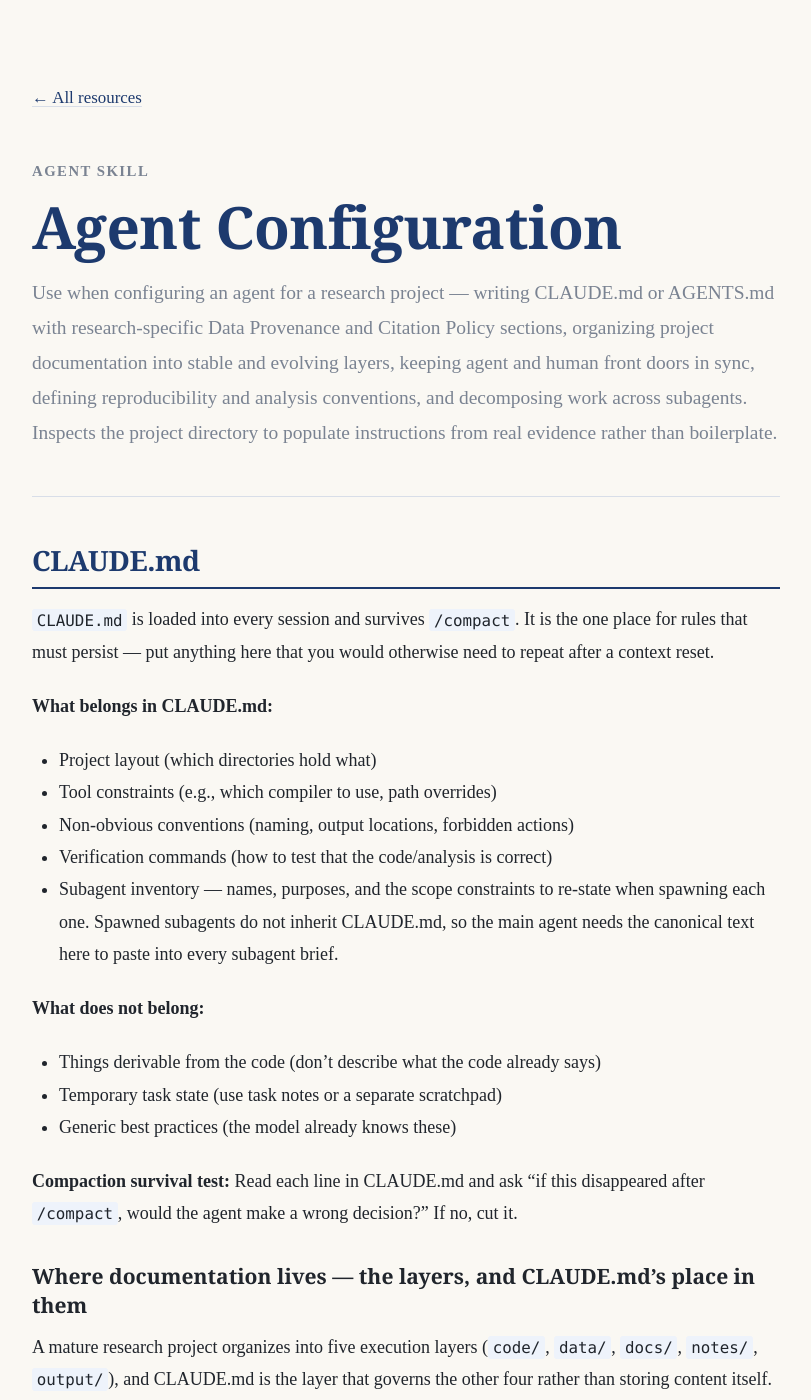
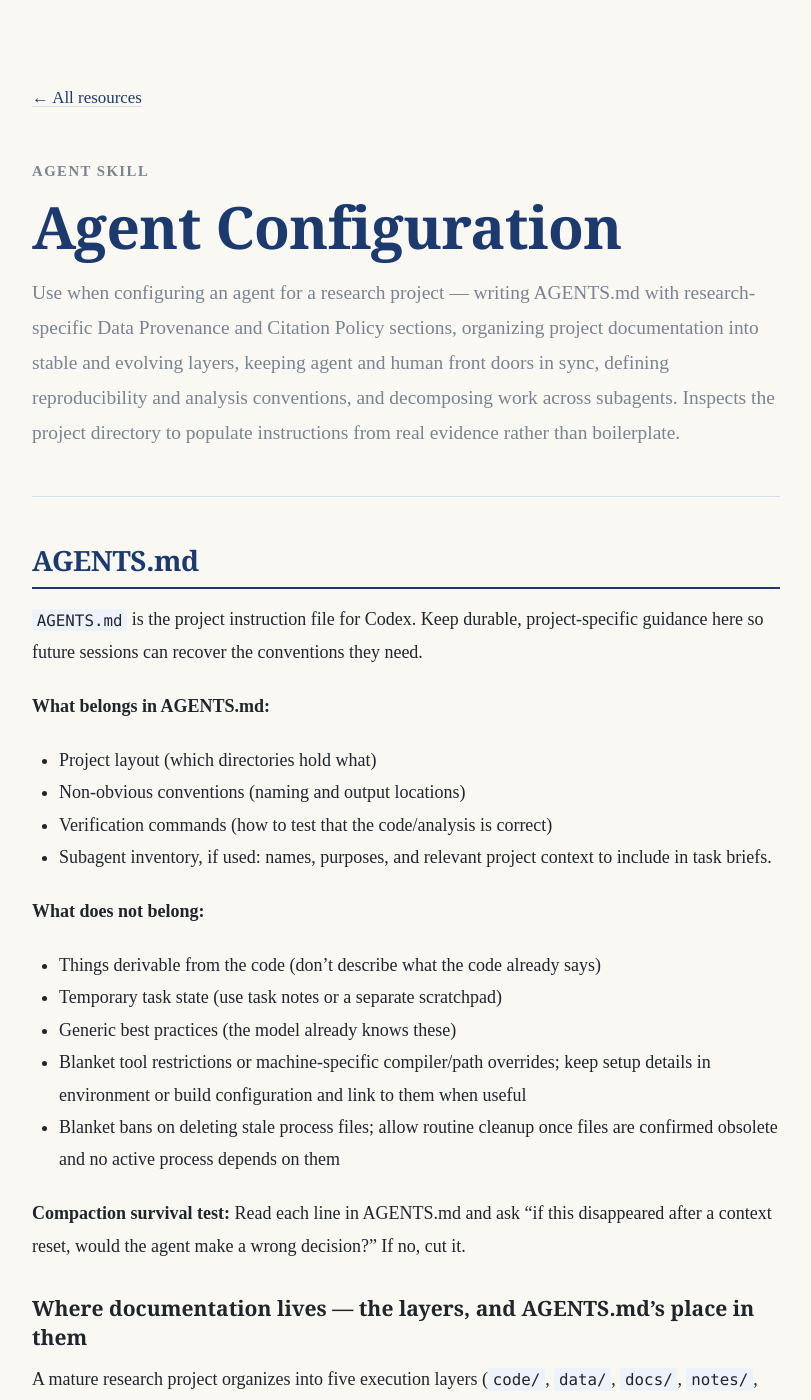
Before and after one commit to KaiGu2024/KaiGu2024.github.io, a Jekyll site: the page built from docs/skills/agent-configuration/SKILL.md, in a window 1280 px wide and 1400 px high. Shown: the whole window, without its empty margins (234-1045 px from the left). Built offline with Jekyll 4.4.1, drawn with Linux system fonts in a browser that asks for light colours; some of the changed text lies outside the part shown.

Commit message:
Adapt agent configuration skill for Codex and relax cleanup rules

````diff
--- a/docs/skills/agent-configuration/SKILL.md
+++ b/docs/skills/agent-configuration/SKILL.md
@@ -2,35 +2,36 @@
 name: agent-configuration
 title: Agent Configuration
 permalink: /skills/agent-configuration/
-description: Use when configuring an agent for a research project — writing CLAUDE.md or AGENTS.md with research-specific Data Provenance and Citation Policy sections, organizing project documentation into stable and evolving layers, keeping agent and human front doors in sync, defining reproducibility and analysis conventions, and decomposing work across subagents. Inspects the project directory to populate instructions from real evidence rather than boilerplate.
+description: Use when configuring an agent for a research project — writing AGENTS.md with research-specific Data Provenance and Citation Policy sections, organizing project documentation into stable and evolving layers, keeping agent and human front doors in sync, defining reproducibility and analysis conventions, and decomposing work across subagents. Inspects the project directory to populate instructions from real evidence rather than boilerplate.
 allowed-tools: Read, Edit, Write, Bash, Glob, Grep
 ---
 
-## CLAUDE.md
+## AGENTS.md
 
-`CLAUDE.md` is loaded into every session and survives `/compact`. It is the one place for rules that must persist — put anything here that you would otherwise need to repeat after a context reset.
+`AGENTS.md` is the project instruction file for Codex. Keep durable, project-specific guidance here so future sessions can recover the conventions they need.
 
-**What belongs in CLAUDE.md:**
+**What belongs in AGENTS.md:**
 
 - Project layout (which directories hold what)
-- Tool constraints (e.g., which compiler to use, path overrides)
-- Non-obvious conventions (naming, output locations, forbidden actions)
+- Non-obvious conventions (naming and output locations)
 - Verification commands (how to test that the code/analysis is correct)
-- Subagent inventory — names, purposes, and the scope constraints to re-state when spawning each one. Spawned subagents do not inherit CLAUDE.md, so the main agent needs the canonical text here to paste into every subagent brief.
+- Subagent inventory, if used: names, purposes, and relevant project context to include in task briefs.
 
 **What does not belong:**
 
 - Things derivable from the code (don't describe what the code already says)
 - Temporary task state (use task notes or a separate scratchpad)
 - Generic best practices (the model already knows these)
+- Blanket tool restrictions or machine-specific compiler/path overrides; keep setup details in environment or build configuration and link to them when useful
+- Blanket bans on deleting stale process files; allow routine cleanup once files are confirmed obsolete and no active process depends on them
 
-**Compaction survival test:** Read each line in CLAUDE.md and ask "if this disappeared after `/compact`, would the agent make a wrong decision?" If no, cut it.
+**Compaction survival test:** Read each line in AGENTS.md and ask "if this disappeared after a context reset, would the agent make a wrong decision?" If no, cut it.
 
-### Where documentation lives — the layers, and CLAUDE.md's place in them
+### Where documentation lives — the layers, and AGENTS.md's place in them
 
-A mature research project organizes into five execution layers (`code/`, `data/`, `docs/`, `notes/`, `output/`), and CLAUDE.md is the layer that governs the other four rather than storing content itself. `code/` is for preprocessing and crawling; result-generating scripts used to reproduce outputs belong under `output/code/`; smaller processed data and reproducibility caches belong under `output/data/`; `data/` is mainly for raw data and processed data that remains large. The full model — the five-layer and documentation-roles tables, the analysis naming convention, the front-door-vs-content distinction, the two logging configurations (with / without a `notes/` wiki), and the wiki maintenance contract that must live in CLAUDE.md — is in `references/docs-layers.md`. Read it when scaffolding a full research-project structure.
+A mature research project organizes into five execution layers (`code/`, `data/`, `docs/`, `notes/`, `output/`), and AGENTS.md is the layer that governs the other four rather than storing content itself. `code/` is for preprocessing and crawling; result-generating scripts used to reproduce outputs belong under `output/code/`; smaller processed data and reproducibility caches belong under `output/data/`; `data/` is mainly for raw data and processed data that remains large. The full model — the five-layer and documentation-roles tables, the analysis naming convention, the front-door-vs-content distinction, the two logging configurations (with / without a `notes/` wiki), and the wiki maintenance contract that must live in AGENTS.md — is in `references/docs-layers.md`. Read it when scaffolding a full research-project structure.
 
-The one load-bearing rule to hold here: **front doors (CLAUDE.md, README) are thin routers, not content bodies.** They point into `docs/` and `notes/`; when tempted to explain a method inside CLAUDE.md, write it in `docs/` and link.
+The one load-bearing rule to hold here: **front doors (AGENTS.md, README) are thin routers, not content bodies.** They point into `docs/` and `notes/`; when tempted to explain a method inside AGENTS.md, write it in `docs/` and link.
 
 ### Analysis naming and output conventions
 
@@ -45,23 +46,23 @@
 - `output/`: derived results, with scripts in `output/code/` and reproducibility data in `output/data/`.
 
 Do not duplicate a preprocessing script in `output/code/`. A result-generating script should consume a named input, record its provenance, and write a predictable output keyed to the same numbered analysis name.
-### Keeping CLAUDE.md and README in sync (active development)
+### Keeping AGENTS.md and README in sync (active development)
 
-CLAUDE.md and an active-development README are two living docs with two different jobs. Keep them separate — do not let either drift into the other's role.
+AGENTS.md and an active-development README are two living docs with two different jobs. Keep them separate — do not let either drift into the other's role.
 
-- **CLAUDE.md — brief, current-state only, no historical logs.** It records what is true *now*: layout, constraints, conventions, the subagent inventory. It survives `/compact`, so every line costs context on every turn. Never let it accumulate a changelog or a record of what *used to be* true — when something changes, rewrite the line to the new state and move on.
+- **AGENTS.md — brief, current-state only, no historical logs.** It records what is true *now*: layout, constraints, conventions, the subagent inventory. Keep it concise because it becomes part of the agent's working context. Never let it accumulate a changelog or a record of what *used to be* true — when something changes, rewrite the line to the new state and move on.
 - **README.md (active development) — the detailed living doc + a dated update log.** This is where depth lives: extended rationale, design notes, and a changelog with dated entries describing what changed and why. It is *not* loaded into context automatically, so length is cheap. (This is distinct from the *replication-package* README — the public handoff — covered later in this skill.) **Caveat — this is the lightweight configuration** (no `notes/` wiki). Once a `notes/` wiki exists, the changelog moves to `notes/log.md` and the rationale to `notes/methodology/decisions.md`; README then shrinks to pure human orientation and the sync rule below runs against `notes/log.md` instead. See "Where documentation lives" above.
 
-**Sync rule.** When a change significantly alters project structure, conventions, or status, update **both**: refresh the affected current-state line(s) in CLAUDE.md, and append a dated entry to the README changelog. Minor or in-progress edits (debugging, exploratory commits, half-finished refactors) do **not** trigger an update — only changes a future session would otherwise misread.
+**Sync rule.** When a change significantly alters project structure, conventions, or status, update **both**: refresh the affected current-state line(s) in AGENTS.md, and append a dated entry to the README changelog. Minor or in-progress edits (debugging, exploratory commits, half-finished refactors) do **not** trigger an update — only changes a future session would otherwise misread.
 
-### Research-project CLAUDE.md (mandatory sections)
+### Research-project AGENTS.md (mandatory sections)
 
-Generic CLAUDE.md guidance is not enough for a research project. Reproducibility and citation integrity are research-specific concerns that the model will not enforce on its own — they have to be written down. **Two sections are non-negotiable** for any dissertation, paper replication, or working-paper repo:
+Generic AGENTS.md guidance is not enough for a research project. Reproducibility and citation integrity are research-specific concerns that the model will not enforce on its own — they have to be written down. **Two sections are non-negotiable** for any dissertation, paper replication, or working-paper repo:
 
 1. **Data Provenance.** Sources, access (license, embargoes, how to re-obtain raw data), versioning (how data versions are tracked). Research projects without data lineage become unreproducible the moment the original author leaves. If the directory has no data folder yet, leave the section as a checklist for the user to fill in — but include the heading.
 2. **Citation Policy.** Every cited paper must have a verified DOI in `references.bib`. Reference the [`literature-review`](../literature-review.md) skill as the verification path — Path A (OpenAlex search → Crossref DOI verification) for indexed work, Path B (post-hoc DOI / title / author / year / venue checklist) for grey literature.
 
-### Generating a research CLAUDE.md (workflow)
+### Generating a research AGENTS.md (workflow)
 
 ```
 Inspect → ask ≤2 questions → emit → diff against existing
@@ -79,11 +80,11 @@
 # Build / pipeline tooling
 ls Makefile Snakefile _quarto.yml renv.lock requirements.txt 2>/dev/null
 
-# Existing CLAUDE.md
-test -f CLAUDE.md && head -200 CLAUDE.md
+# Existing AGENTS.md
+test -f AGENTS.md && head -200 AGENTS.md
 ```
 
-Capture: dominant language, data folder location (if any), pipeline entrypoint, presence of pre-commit / CI / Quarto, any existing CLAUDE.md.
+Capture: dominant language, data folder location (if any), pipeline entrypoint, presence of pre-commit / CI / Quarto, any existing AGENTS.md.
 
 **Step 2 — Ask up to 2 questions.** Only what cannot be inferred:
 
@@ -95,13 +96,13 @@
 **Step 3 — Emit** (skip irrelevant sections for empty projects, but keep the headings as scaffolding):
 
 ```markdown
-# CLAUDE.md — <project-name>
+# AGENTS.md — <project-name>
 
 ## Project Overview
 <one paragraph from Step 2>
 
-## Tools and Languages
-<from Step 1: e.g., "R 4.4 (primary), Python 3.11 (text analysis only)">
+## Environment
+<link to the project's environment and build configuration; describe languages in use without imposing tool or machine-path restrictions>
 
 ## Repository Layout
 <top-level dirs, one-line description each>
@@ -124,7 +125,7 @@
 - Every cited paper must have a verified DOI in `references.bib`.
 - Use the [`literature-review`](../literature-review.md) skill (Path B verification checklist) before committing the bibliography.
 
-## Conventions for Claude Code
+## Conventions for Codex
 
 **Operational rules** (concrete, apply every time):
 
@@ -133,32 +134,32 @@
 - When proposing a method change: state which result(s) it would change before editing.
 - When uncertain about a number or citation: flag with `[TODO]` rather than guess.
 - When a task splits into independent subtasks: decompose it and dispatch the subtasks to subagents in parallel (one message, multiple tool calls). Do not parallelize work that shares mutable state or has a true sequential dependency.
-- When a change significantly alters structure, conventions, or status: refresh the affected current-state line(s) in CLAUDE.md (no changelog) and append a dated entry to the running log (`notes/log.md` if a wiki exists, else the README update log). Skip for minor or in-progress edits.
+- When a change significantly alters structure, conventions, or status: refresh the affected current-state line(s) in AGENTS.md (no changelog) and append a dated entry to the running log (`notes/log.md` if a wiki exists, else the README update log). Skip for minor or in-progress edits.
 - After each meaningful operation: append one entry to `notes/log.md` as `## [YYYY-MM-DD] operation | description` (typed operation: `ingest` / `lint` / `strategy` / …); link to the phase plan and `[[decisions#...]]` rather than restating them. (Omit this rule if the project has no `notes/` wiki.)
 - Periodically: lint the wiki — sweep for orphan pages, stale claims, and missing cross-references; fix or flag, and record the sweep as a `lint` log entry. (Omit if no wiki.)
 - Single source of truth per fact: a number lives on one page and is linked, never copied. Never restate a result or a decision in a second location — link to it.
 - At end of a completed task with a non-clean working tree: let the [`version-control`](../version-control.md) skill commit and push. Tag AI-assisted commits with `[AI]` if this repo documents that policy.
-- When compiling PDFs (LaTeX, Quarto, R Markdown): always clean the build byproducts afterward (`.aux`, `.log`, `.out`, `.toc`, `.synctex.gz`, `.fls`, `.fdb_latexmk`, `.bbl`, `.blg`, `.nav`, `.snm`). Keep only the `.pdf` and its source; never commit intermediates.
+- Clean up obsolete temporary files, stale process files, and disposable build byproducts when useful to the task. Confirm they are no longer in use and preserve source files, research evidence, and artifacts needed for reproducibility.
 
 **General principles** (*optional* — condensed from [Karpathy's LLM-coding CLAUDE.md](https://github.com/multica-ai/andrej-karpathy-skills/blob/main/CLAUDE.md); use when a novel situation isn't covered by the rules above). The model already knows these, so they earn their every-turn context cost only when a team wants them stated as enforced house rules. Keep the four one-liners or drop the block; do not paste the full source in — it bloats a file that loads on every turn. They bias toward caution over speed; for trivial tasks, use judgment.
 
 - **Think before coding.** State assumptions explicitly. If a request has multiple interpretations, present them — do not pick silently. If something is unclear, stop and name what's confusing before implementing.
 - **Simplicity first.** Minimum code that answers the question. No speculative features, no abstractions for single-use scripts, no error handling for impossible inputs. If 200 lines could be 50, rewrite it.
-- **Surgical changes.** Touch only what the task requires. Match the existing style. Do not refactor adjacent blocks or "improve" unrelated code. Mention dead code; do not delete it unasked. The test: every changed line traces directly to the user's request.
+- **Surgical changes.** Touch only what the task requires. Match the existing style. Do not refactor adjacent blocks or "improve" unrelated code. Remove confirmed obsolete process files and task-related dead code when useful; preserve unrelated work. The test: every changed line traces directly to the user's request.
 - **Goal-driven execution.** Convert tasks into verifiable goals before running them, and state a brief plan as `[step] → verify: [check]` for multi-step work. Strong success criteria let the agent loop until verified without re-asking.
 ```
 
-**Step 4 — Diff against any existing CLAUDE.md.** Do **not** overwrite. Show a unified diff and ask the user to approve, reject, or merge per section.
+**Step 4: Update any existing AGENTS.md and review the diff.** Apply the requested changes directly, preserve unrelated project guidance, and summarize the meaningful changes. Ask only when an unresolved conflict requires the user's decision.
 
 ### Notes for extending
 
-- **General principles — full source.** The four one-liners in the template are a deliberate compression. The full role-by-role version (Think Before Coding / Simplicity First / Surgical Changes / Goal-Driven Execution, with the rationale and the "working if…" test) lives in `references/general-principles.md`. Read it when deciding *whether* to include the block in a given project, or when expanding a principle into a concrete house rule. It stays out of both this skill's body and the generated CLAUDE.md so neither carries generic best-practice text that loads on every turn.
+- **General principles — full source.** The four one-liners in the template are a deliberate compression. The full role-by-role version (Think Before Coding / Simplicity First / Surgical Changes / Goal-Driven Execution, with the rationale and the "working if…" test) lives in `references/general-principles.md`. Read it when deciding *whether* to include the block in a given project, or when expanding a principle into a concrete house rule. It stays out of both this skill's body and the generated AGENTS.md so neither carries generic best-practice text that loads on every turn.
 - **Per-language profiles.** Factor language-specific convention blocks into `profiles/<lang>.md` files (R, Python, Stata, Julia). Loaded as Level-3 resources only when the language is present — keeps the main file short.
-- **Multi-machine projects.** Add a section noting machine-specific paths (HPC vs. laptop) when the project runs in both places.
+- **Multi-machine projects.** Link to environment or setup documentation for each machine; keep local paths and overrides in configuration.
 
 ### Generating a replication-package README (handoff to public)
 
-The CLAUDE.md above is for **active development**. A replication-package **README** is a different deliverable — the public handoff, where a reviewer clones the repo and runs the pipeline end-to-end. That workflow (inspect package -> run order -> outputs -> emit README + TODO, under the rules that every command be runnable verbatim, every version pinned, and every output keyed to a paper figure/table) is its own skill: use the `replication-readme` skill. Don't duplicate it here.
+The AGENTS.md above is for **active development**. A replication-package **README** is a different deliverable — the public handoff, where a reviewer clones the repo and runs the pipeline end-to-end. That workflow (inspect package -> run order -> outputs -> emit README + TODO, under the rules that every command be runnable verbatim, every version pinned, and every output keyed to a paper figure/table) is its own skill: use the `replication-readme` skill. Don't duplicate it here.
 
 ## Task Decomposition and Subagent Delegation
 
@@ -174,13 +175,13 @@
 
 **What makes a good subagent prompt:**
 
-A subagent starts cold. It has no memory of your session. Write its prompt as if briefing someone who just walked in:
+Include the context a subagent needs in its brief rather than assuming it has the relevant session history:
 
 ```
 Context: [1–2 sentences on the project and why this task matters]
 Task: [Exactly what to do, with file paths]
 Output: [Where to write results and in what format]
-Constraints: [Any rules from CLAUDE.md that apply]
+Constraints: [Any rules from AGENTS.md that apply]
 ```
 
 **When not to delegate:** If the subtask needs information that only exists in the current conversation (live variable values, intermediate results held in memory), keep it in the main session.
@@ -191,14 +192,14 @@
 
 **Why a skill, not a `Stop` hook.** A hook would fire after every assistant turn, but most turns are not commit-worthy — debugging steps, exploratory edits, half-finished refactors. A skill defers to model judgment about *whether* this is a good checkpoint, while remaining trivial to invoke explicitly when you want it ("commit this", "save", "push").
 
-**Per-project tuning.** Record any of the following in the project's CLAUDE.md so the skill picks them up automatically:
+**Per-project tuning.** Record any of the following in the project's AGENTS.md so the skill picks them up automatically:
 
 - `[AI]` disclosure tag policy (research repos that track AI-assisted commits)
 - Conventional-commit prefixes if the repo uses them
 - Pre-commit build steps tied to specific file changes (LaTeX → PDF, Quarto render, figure regeneration)
 - Sensitive paths to never stage (data files, credentials, large binaries)
 
-The skill reads CLAUDE.md before committing and respects whatever is documented there. Conventions that are not written down will not be applied.
+The skill reads AGENTS.md before committing and respects whatever is documented there. Conventions that are not written down will not be applied.
 
 **What the skill will not do:**
 
````
Also changed, not shown: docs/skills/agent-configuration/references/docs-layers.md (+10 -10 lines), docs/skills/agent-configuration/references/general-principles.md (+10 -10 lines).
